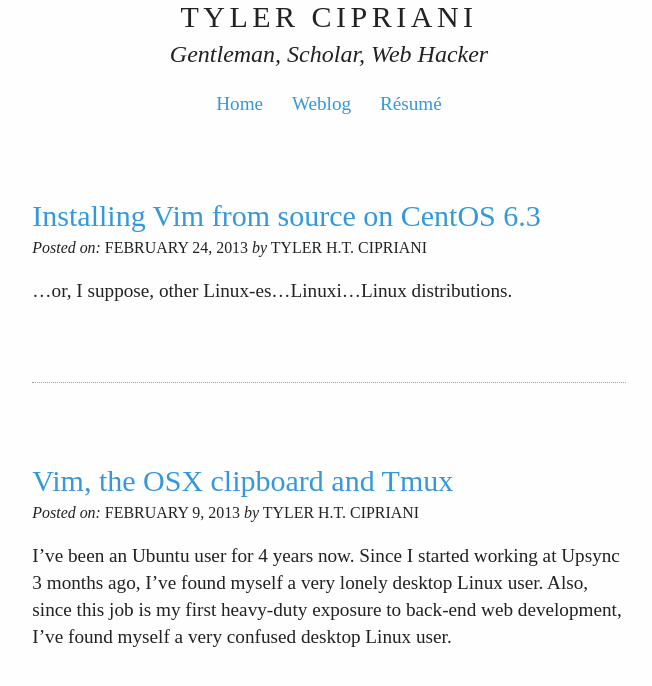
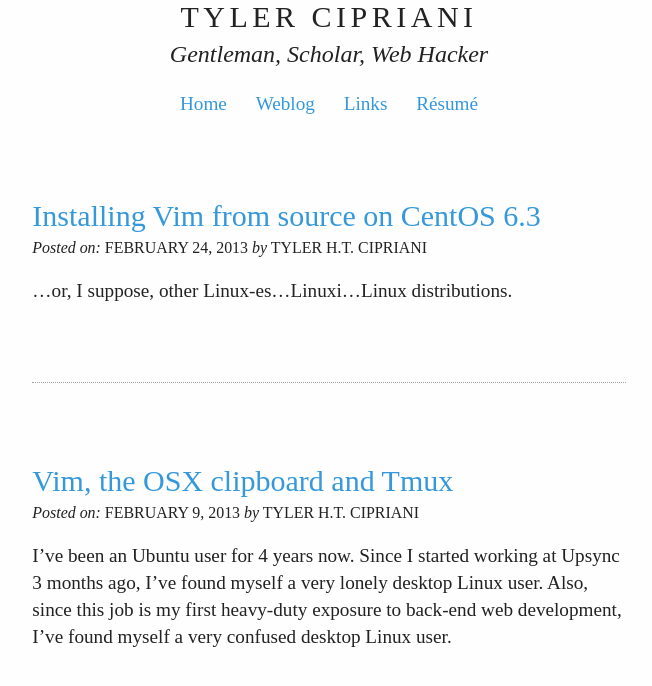
Before and after one commit to thcipriani/blog_src, a Jekyll site: the page built from blog/index.html, in a window 1280 px wide and 900 px high, cut to the strip 186-872 px from the top of the window. Shown: the whole strip, without its empty margins (311-963 px from the left). Built offline with Jekyll 4.4.1, drawn with Linux system fonts in a browser that asks for light colours; Markdown is read by kramdown in place of the engine named in the settings.

Commit message:
Add Link to Header

```diff
--- a/_layouts/default.html
+++ b/_layouts/default.html
@@ -32,6 +32,7 @@
                 <ul>
                     <li><a href="/" title="Home">Home</a></li>
                     <li><a href="/blog/" title="Weblog">Weblog</a></li>
+                    <li><a href="https://github.com/thcipriani/links" title="Links">Links</a></li>
                     <li><a href="/hireme/" title="Résumé">Résumé</a></li>
                 </ul>
             </nav>
```
